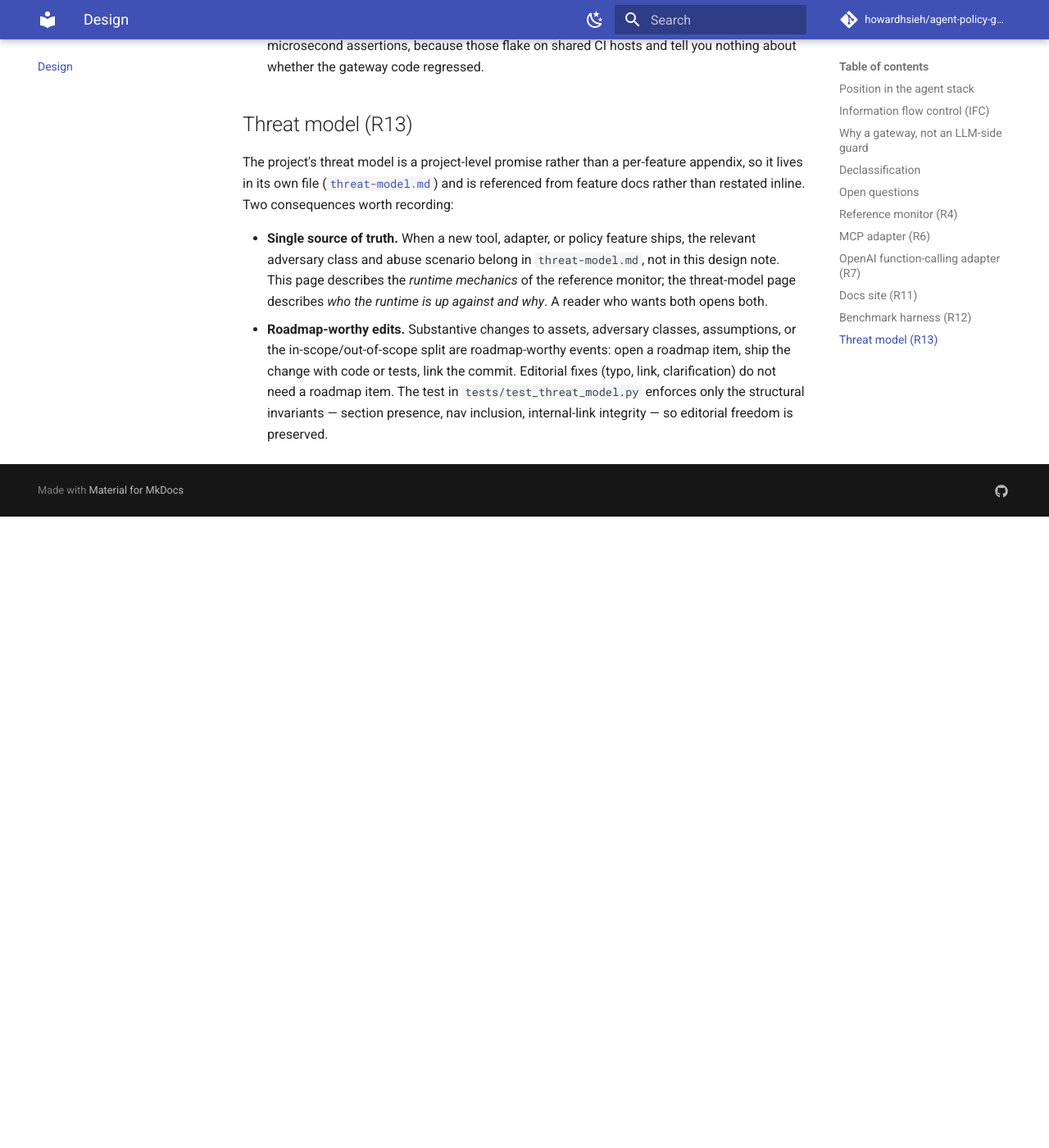
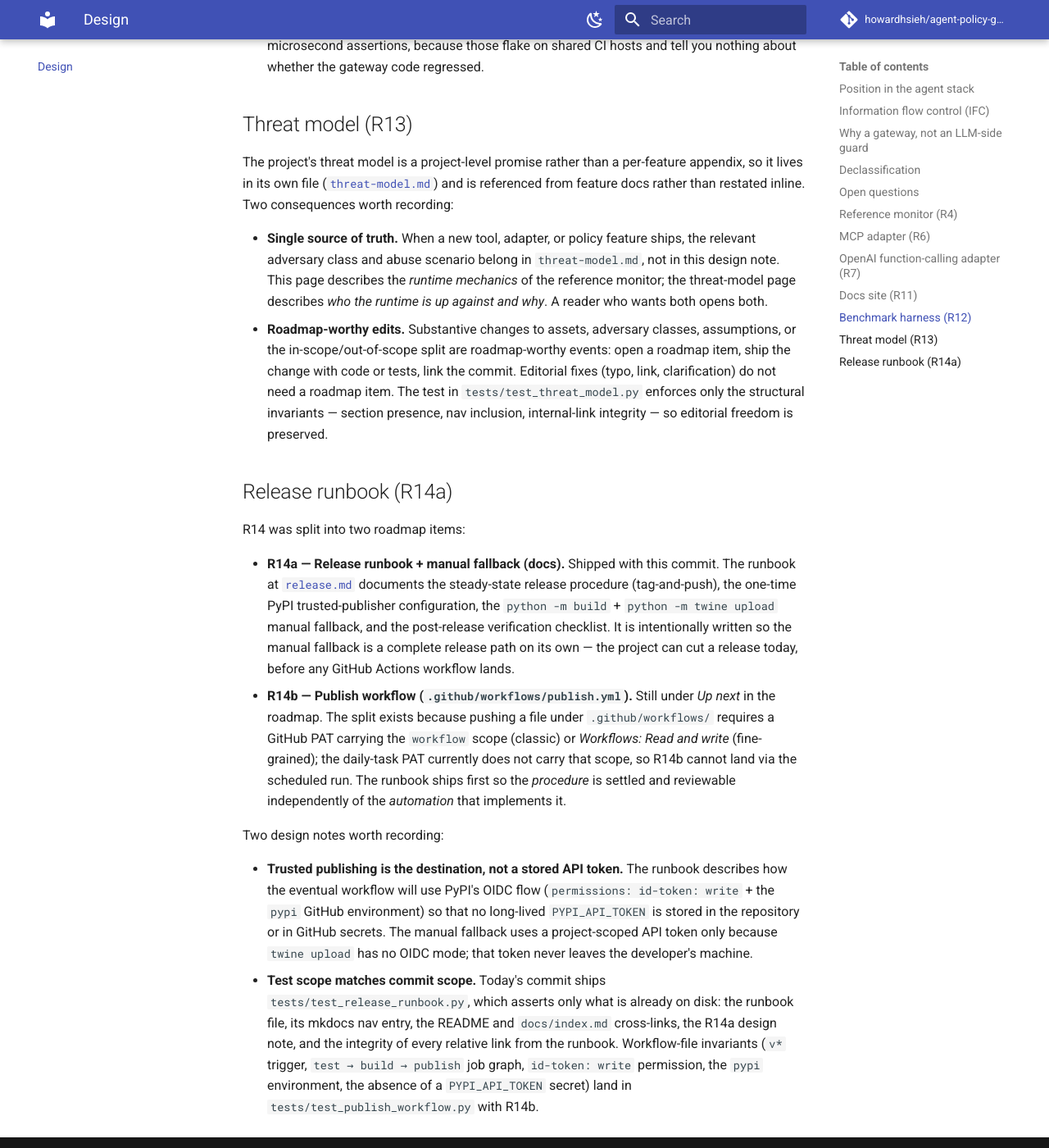
Before and after one commit to howardhsieh/agent-policy-gateway, an MkDocs documentation site: the page built from docs/design.md, in a window 1280 px wide and 1400 px high, scrolled down 5351 px. Shown: the whole window at 82% size. Built offline with MkDocs 1.6.1 and Material for MkDocs 9.7.7, drawn with Linux system fonts in a browser that asks for light colours; comment, search, counter and statistics services are not loaded; before the commit the page ends 5981 px from its top, so only the background shows below that.

Commit message:
docs(release): R14a — release runbook + manual fallback (docs)
Split R14 into R14a (this commit, docs-only) and R14b (the
.github/workflows/publish.yml file, still under "Up next").

R14a ships docs/release.md: one-time PyPI trusted-publisher
setup, the steady-state tag-and-push flow R14b will enable,
the manual `python -m build` + `twine check` + `twine upload`
fallback (a complete release path today, independent of any
GitHub Actions workflow), and a post-release verification
checklist. Wired into mkdocs nav; linked from a new
## Release section in README.md (honest about R14b still being
pending) and a new "Cut a release" row in docs/index.md.
docs/design.md gains a "Release runbook (R14a)" note recording
the split rationale and three design decisions: trusted
publishing is the destination, the manual fallback is a complete
release path on its own, and test scope mirrors commit scope.

R14b's workflow-file invariants remain blocked on PAT scope
(the daily-task PAT lacks the `workflow` / Actions: Read and
write scope, same as the previous four days). Splitting R14
lets the runbook ship independently while R14b stays in
"Up next" for the next scheduled run once the PAT is fixed.

Tests: 389 passed, 1 skipped (was 369, 1 skipped — +20 in
tests/test_release_runbook.py). Ruff clean.

```diff
--- a/docs/design.md
+++ b/docs/design.md
@@ -270,3 +270,46 @@ recording:
   test in `tests/test_threat_model.py` enforces only the
   structural invariants — section presence, nav inclusion,
   internal-link integrity — so editorial freedom is preserved.
+
+
+## Release runbook (R14a)
+
+R14 was split into two roadmap items:
+
+- **R14a — Release runbook + manual fallback (docs).** Shipped
+  with this commit. The runbook at
+  [`release.md`](release.md) documents the steady-state release
+  procedure (tag-and-push), the one-time PyPI trusted-publisher
+  configuration, the `python -m build` + `python -m twine upload`
+  manual fallback, and the post-release verification checklist.
+  It is intentionally written so the manual fallback is a complete
+  release path on its own — the project can cut a release today,
+  before any GitHub Actions workflow lands.
+- **R14b — Publish workflow (`.github/workflows/publish.yml`).**
+  Still under *Up next* in the roadmap. The split exists because
+  pushing a file under `.github/workflows/` requires a GitHub PAT
+  carrying the `workflow` scope (classic) or *Workflows: Read and
+  write* (fine-grained); the daily-task PAT currently does not
+  carry that scope, so R14b cannot land via the scheduled run. The
+  runbook ships first so the *procedure* is settled and reviewable
+  independently of the *automation* that implements it.
+
+Two design notes worth recording:
+
+- **Trusted publishing is the destination, not a stored API token.**
+  The runbook describes how the eventual workflow will use PyPI's
+  OIDC flow (`permissions: id-token: write` + the `pypi` GitHub
+  environment) so that no long-lived `PYPI_API_TOKEN` is stored
+  in the repository or in GitHub secrets. The manual fallback
+  uses a project-scoped API token only because `twine upload`
+  has no OIDC mode; that token never leaves the developer's
+  machine.
+- **Test scope matches commit scope.** Today's commit ships
+  `tests/test_release_runbook.py`, which asserts only what is
+  already on disk: the runbook file, its mkdocs nav entry, the
+  README and `docs/index.md` cross-links, the R14a design note,
+  and the integrity of every relative link from the runbook.
+  Workflow-file invariants (`v*` trigger, `test → build → publish`
+  job graph, `id-token: write` permission, the `pypi`
+  environment, the absence of a `PYPI_API_TOKEN` secret) land in
+  `tests/test_publish_workflow.py` with R14b.
--- a/mkdocs.yml
+++ b/mkdocs.yml
@@ -57,6 +57,7 @@ nav:
   - Threat model: threat-model.md
   - Benchmarks: benchmarks.md
   - Daily runbook: daily-runbook.md
+  - Release: release.md
 
 # Daily work-log entries are not expected to appear in the site navigation.
 not_in_nav: |
```
Also changed, not shown: CHANGELOG.md (+1 -0 lines), README.md (+12 -0 lines), ROADMAP.md (+3 -1 lines), docs/index.md (+1 -0 lines), docs/release.md (added, +114 -0 lines), docs/work-log/2026-05-15.md (added, +121 -0 lines), 1 other file.
